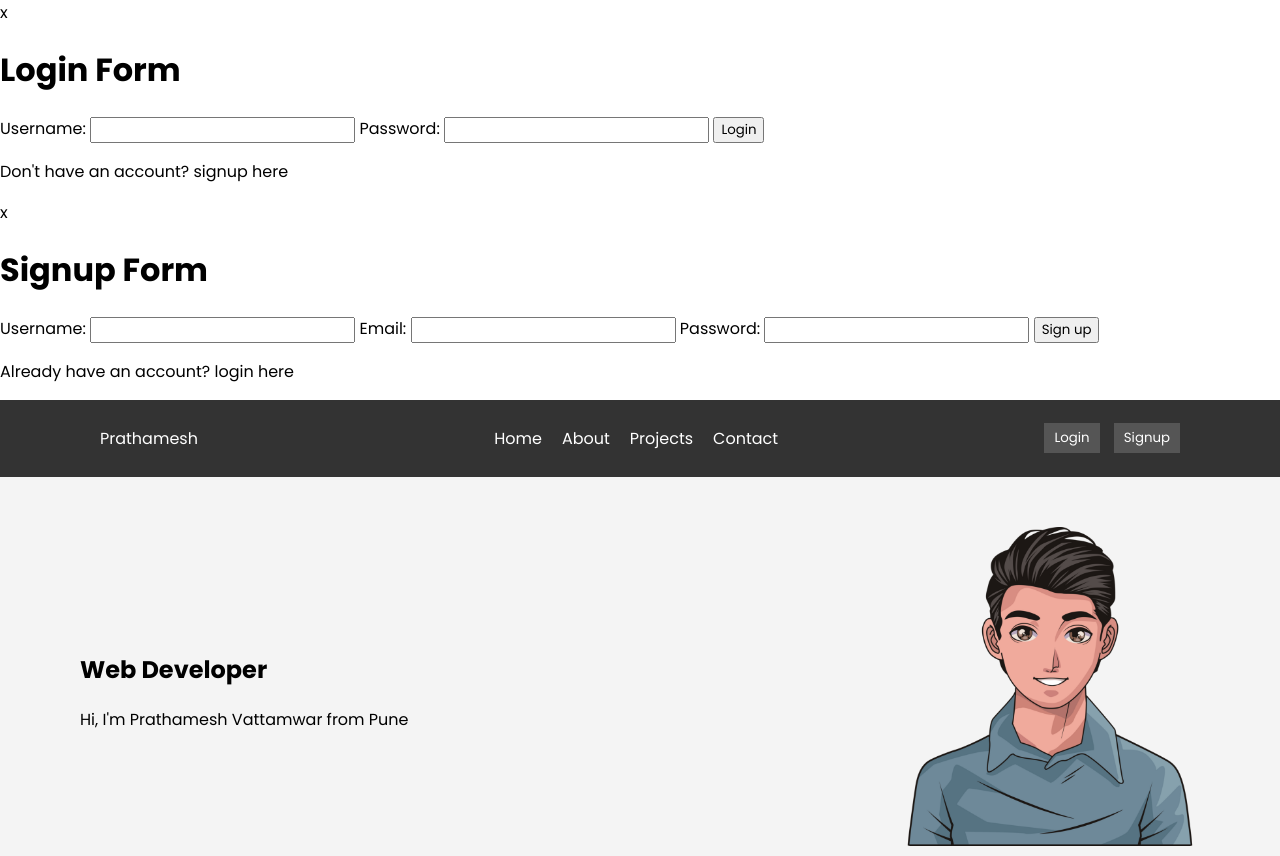
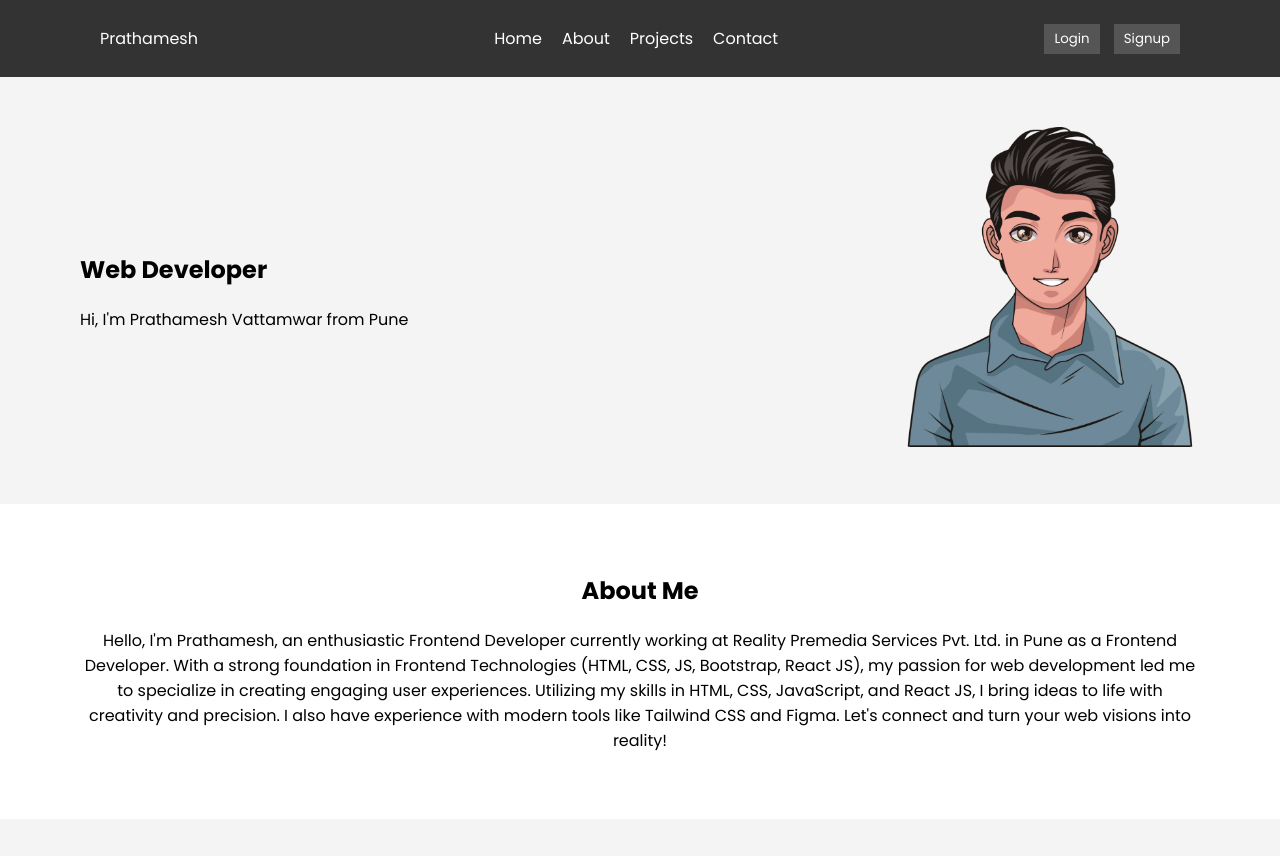
Before and after one commit to prathameshvattamwar/gptportfolio, a plain HTML site: page index.html in a window 1280 px wide. Shown: the top 856 px of the page. Drawn offline with Linux system fonts and the light colour scheme; a script that the page names is missing.

Commit message:
Update styles.css

```diff
--- a/styles.css
+++ b/styles.css
@@ -10,6 +10,100 @@ body {
     margin: 0;
     padding: 0;
     box-sizing: border-box;
+}
+
+.forms{
+    position: absolute;
+    width: 100%;
+    display: flex;
+    justify-content: center;
+    align-items: center;
+    min-height: 100vh;
+}
+
+.signup,
+.loginForm{
+    transition: all ease .5s;
+}
+
+.loginForm, .signup{
+    position: absolute;
+    width: 300px;
+    min-height: 350px;
+    background-color: #fff;
+    padding: 20px;
+    border-radius: 10px;
+    box-shadow: 0 2px 20px rgba(0, 0, 0, 0.5);
+    text-align: center;
+    left: 40%;
+    top: 20%;
+    scale: 0;
+}
+
+.lclose{
+    width: fit-content;
+    float: right;
+    border-radius: 50%;
+    font-size: 20px;
+    font-weight: bold;
+    transform: translateY(-10px);
+    cursor: pointer;
+}
+
+.sclose{
+    width: fit-content;
+    float: right;
+    border-radius: 50%;
+    font-size: 20px;
+    font-weight: bold;
+    transform: translateY(-10px);
+    cursor: pointer;
+}
+
+h1 {
+    margin-bottom: 20px;
+}
+
+form {
+    display: flex;
+    flex-direction: column;
+    gap: 10px;
+}
+
+label {
+    font-weight: bold;
+}
+
+input {
+    padding: 10px;
+    font-size: 16px;
+    border: 1px solid #ddd;
+    border-radius: 5px;
+    outline: none;
+}
+
+form{
+    p{
+        font-size: 12px;
+        span{
+            color: blue;
+            cursor: pointer;
+        }
+    }
+}
+
+button[type="submit"] {
+    padding: 10px;
+    font-size: 16px;
+    background-color: #333;
+    color: #fff;
+    border: none;
+    border-radius: 5px;
+    cursor: pointer;
+}
+
+button[type="submit"]:hover {
+    background-color: #555;
 }
 
 a{
@@ -51,6 +145,7 @@ header {
     background-color: #555;
     color: #fff;
     cursor: pointer;
+    z-index: 9999;
 }
 
 .auth-buttons button:hover {
```
